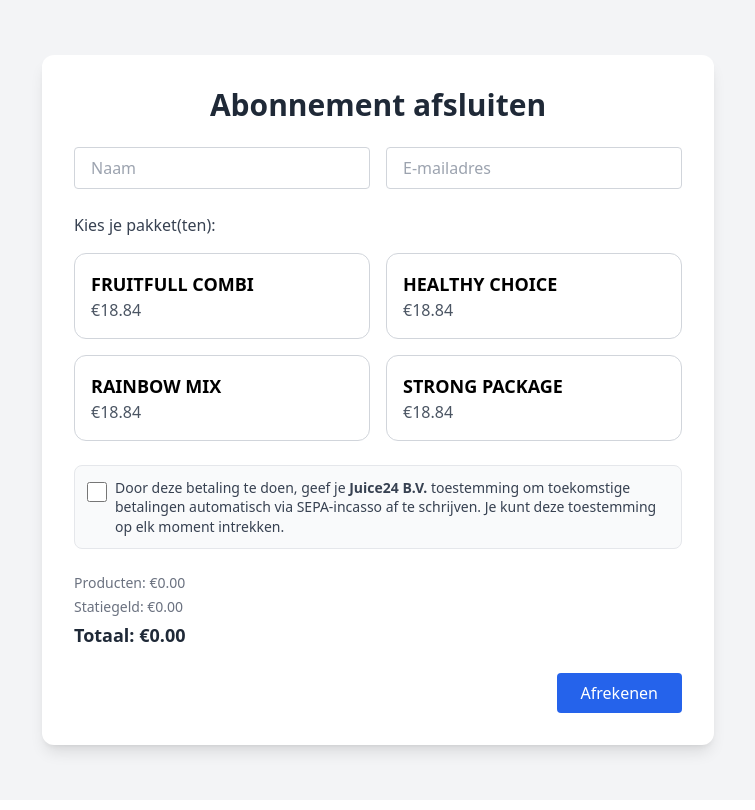
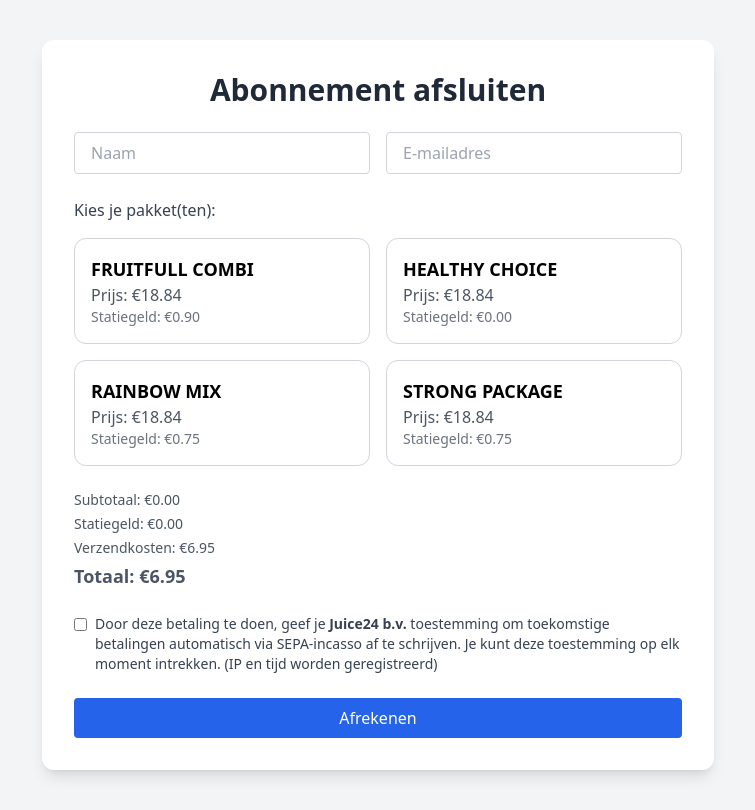
Before and after one commit to Juice24bv/mollie-abbo-app, a Next.js app: page /dashboard in a window 1280 px wide. Shown: the whole page, without its empty margins (262-1017 px from the left). Built offline with nearby package versions, Linux system fonts and the light colour scheme.

Commit message:
Update dashboard.js

```diff
--- a/pages/dashboard.js
+++ b/pages/dashboard.js
@@ -1,10 +1,10 @@
 import { useState } from 'react';
 
 const pakketten = [
-  { id: 'FRUITFULL_COMBI', name: 'FRUITFULL COMBI', price: 18.84 },
-  { id: 'HEALTHY_CHOICE', name: 'HEALTHY CHOICE', price: 18.84 },
-  { id: 'RAINBOW_MIX', name: 'RAINBOW MIX', price: 18.84 },
-  { id: 'STRONG_PACKAGE', name: 'STRONG PACKAGE', price: 18.84 },
+  { id: 'FRUITFULL_COMBI', name: 'FRUITFULL COMBI', price: 18.84, statiegeld: 0.9 },
+  { id: 'HEALTHY_CHOICE', name: 'HEALTHY CHOICE', price: 18.84, statiegeld: 0 },
+  { id: 'RAINBOW_MIX', name: 'RAINBOW MIX', price: 18.84, statiegeld: 0.75 },
+  { id: 'STRONG_PACKAGE', name: 'STRONG PACKAGE', price: 18.84, statiegeld: 0.75 },
 ];
 
 export default function Dashboard() {
@@ -21,15 +21,15 @@ export default function Dashboard() {
     );
   };
 
-  const statiegeld = selected.length * 0.90;
-  const subtotal = selected.reduce((sum, p) => sum + p.price, 0);
-  const verzending = subtotal < 75 && subtotal > 0 ? 6.95 : 0;
-  const totaal = subtotal + statiegeld + verzending;
+  const subtotal = selected.reduce((acc, p) => acc + p.price, 0);
+  const statiegeld = selected.reduce((acc, p) => acc + p.statiegeld, 0);
+  const verzendkosten = subtotal < 75 ? 6.95 : 0;
+  const totaal = subtotal + statiegeld + verzendkosten;
 
   const handleSubmit = async (e) => {
     e.preventDefault();
     if (!email || !name || selected.length === 0 || !akkoord) {
-      alert('Vul alles in en ga akkoord met automatische incasso.');
+      alert('Vul alle velden in en geef akkoord voor automatische incasso.');
       return;
     }
 
@@ -83,41 +83,41 @@ export default function Dashboard() {
                   }`}
                 >
                   <h2 className="text-lg font-semibold">{pakket.name}</h2>
-                  <p className="text-gray-600">€{pakket.price.toFixed(2)}</p>
+                  <p className="text-gray-600">Prijs: €{pakket.price.toFixed(2)}</p>
+                  <p className="text-gray-500 text-sm">Statiegeld: €{pakket.statiegeld.toFixed(2)}</p>
                 </label>
               ))}
             </div>
           </div>
 
-          <label className="flex items-start gap-2 bg-gray-50 border rounded-lg p-3">
+          <div className="text-sm text-gray-600 space-y-1">
+            <p>Subtotaal: €{subtotal.toFixed(2)}</p>
+            <p>Statiegeld: €{statiegeld.toFixed(2)}</p>
+            {verzendkosten > 0 && <p>Verzendkosten: €{verzendkosten.toFixed(2)}</p>}
+            <p className="text-lg font-bold mt-2">Totaal: €{totaal.toFixed(2)}</p>
+          </div>
+
+          <label className="flex items-start space-x-2 text-sm text-gray-700">
             <input
               type="checkbox"
               checked={akkoord}
               onChange={(e) => setAkkoord(e.target.checked)}
-              className="mt-1 w-5 h-5 flex-shrink-0"
+              className="mt-1"
             />
-            <span className="text-sm text-gray-700 leading-snug">
-              Door deze betaling te doen, geef je <strong>Juice24 B.V.</strong> toestemming om toekomstige betalingen automatisch via SEPA-incasso af te schrijven.
-              Je kunt deze toestemming op elk moment intrekken.
+            <span>
+              Door deze betaling te doen, geef je <strong>Juice24 b.v.</strong> toestemming om
+              toekomstige betalingen automatisch via SEPA-incasso af te schrijven. Je kunt deze
+              toestemming op elk moment intrekken. (IP en tijd worden geregistreerd)
             </span>
           </label>
 
-          <div className="text-sm text-gray-500 space-y-1">
-            <p>Producten: €{subtotal.toFixed(2)}</p>
-            <p>Statiegeld: €{statiegeld.toFixed(2)}</p>
-            {verzending > 0 && <p>Verzendkosten: €{verzending.toFixed(2)}</p>}
-            <p className="text-lg font-semibold text-gray-800">Totaal: €{totaal.toFixed(2)}</p>
-          </div>
-
-          <div className="flex justify-end">
           <button
             type="submit"
-              className="bg-blue-600 text-white px-6 py-2 rounded hover:bg-blue-700 transition"
+            className="bg-blue-600 text-white px-6 py-2 rounded hover:bg-blue-700 transition w-full"
             disabled={!email || !name || selected.length === 0 || !akkoord}
           >
             Afrekenen
           </button>
-          </div>
         </form>
       </div>
     </div>
```
Lines whose indentation alone changed are shown as unchanged.
